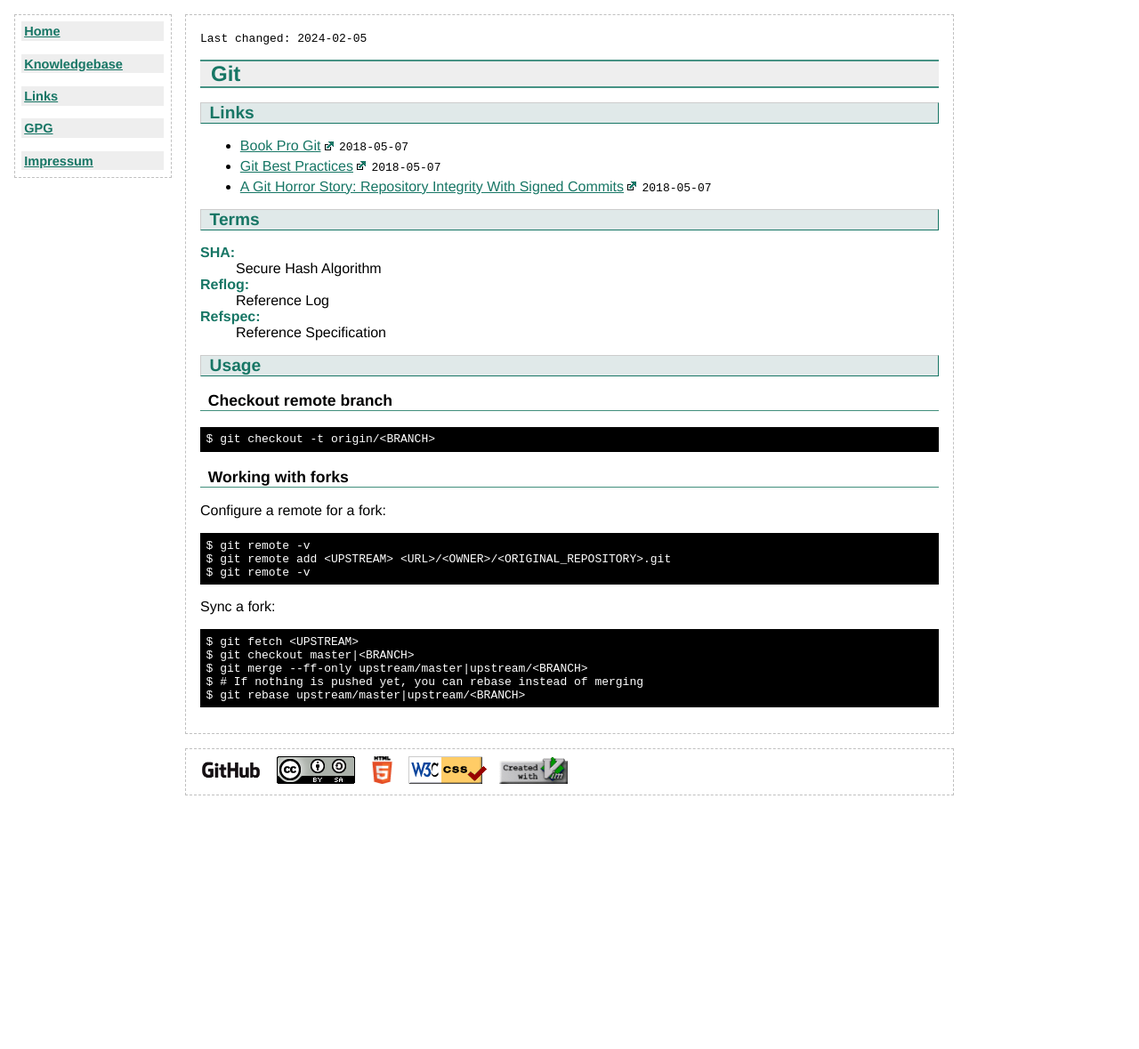
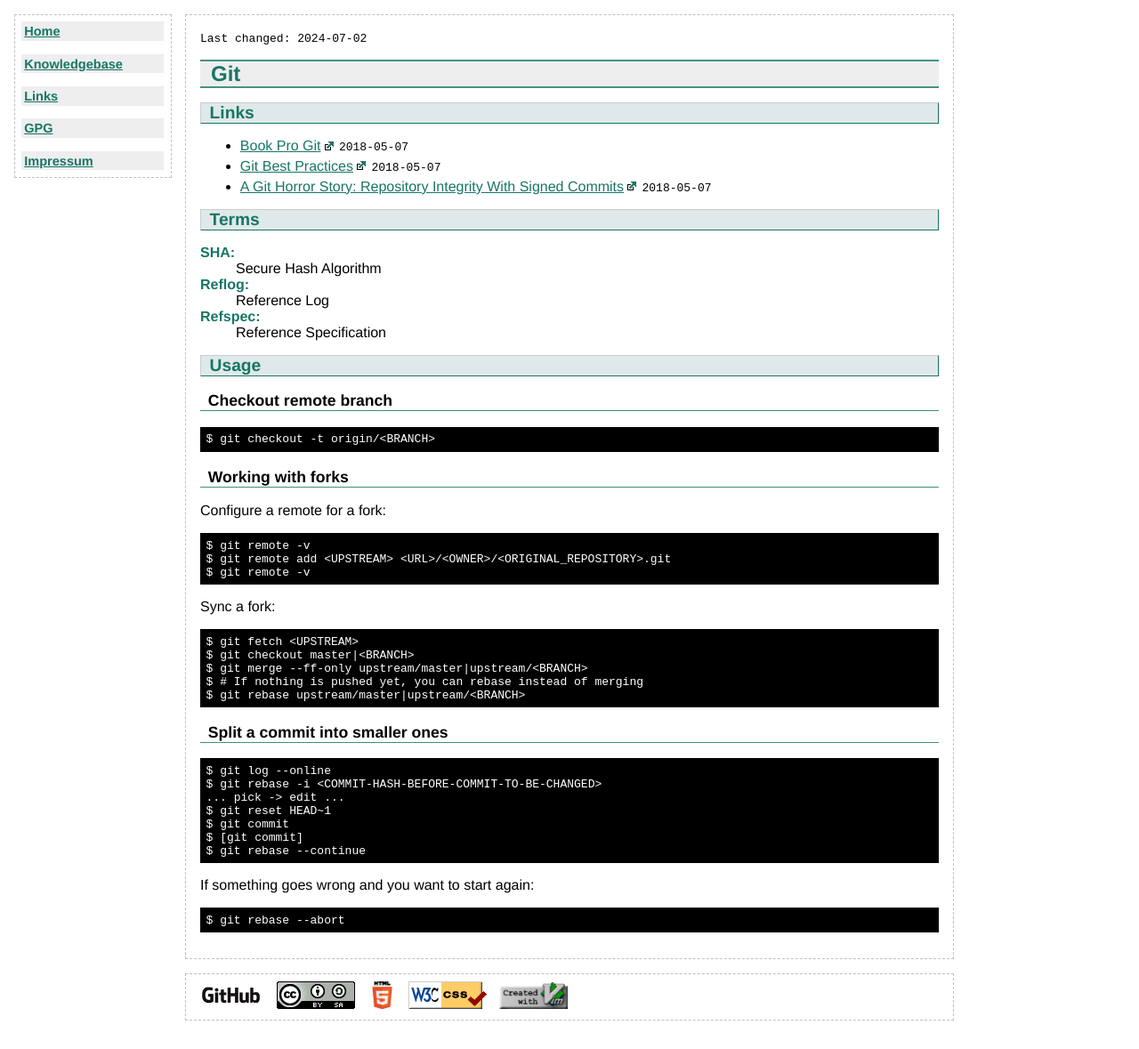
Before and after one commit to flyinggreenfrog/flyinggreenfrog.github.io, a Jekyll site: the page built from knowledgebase/git.md, in a window 1280 px wide. Shown: the whole page at 89% size. Built offline with Jekyll 4.4.1, drawn with Linux system fonts in a browser that asks for light colours; before the commit the page ends 926 px from its top, so only the background shows below that.

Commit message:
Added section about splitting git commit.

````diff
--- a/knowledgebase/git.md
+++ b/knowledgebase/git.md
@@ -1,6 +1,6 @@
 ---
 title: Git
-last-changed: <time>2024-02-05</time>
+last-changed: <time>2024-07-02</time>
 knowledgebase: true
 categories: [Linux]
 ---
@@ -48,3 +48,21 @@ $ git merge --ff-only upstream/master|upstream/<BRANCH>
 $ # If nothing is pushed yet, you can rebase instead of merging
 $ git rebase upstream/master|upstream/<BRANCH>
 ```
+
+### Split a commit into smaller ones
+
+```console
+$ git log --online
+$ git rebase -i <COMMIT-HASH-BEFORE-COMMIT-TO-BE-CHANGED>
+... pick -> edit ...
+$ git reset HEAD~1
+$ git commit
+$ [git commit]
+$ git rebase --continue
+```
+
+If something goes wrong and you want to start again:
+
+```console
+$ git rebase --abort
+```
````
